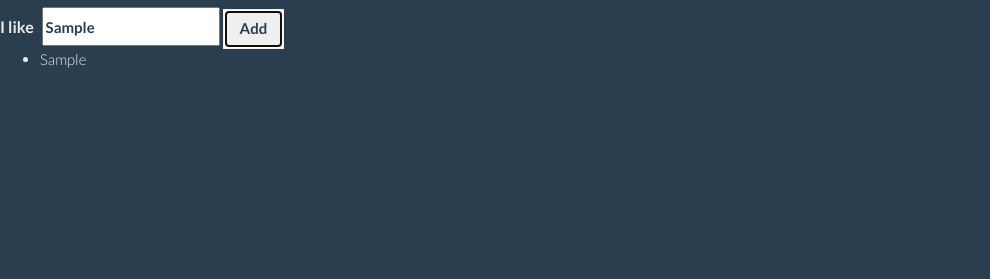
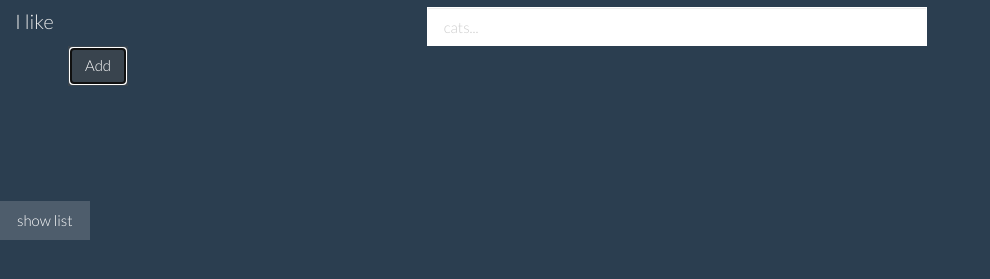
Before and after one commit to gariti/YourFavoriteThings-jQuery, a plain HTML site: page index.html in a window 1280 px wide. Both pictures are taken after typing "Sample" into the empty fields and a click on the button "Add". Shown: the part 67-346 px from the top of the page, without its empty margins (0-990 px from the left). Drawn offline with Linux system fonts and the light colour scheme.

Commit message:
add functionality to the script and bootstrap styling

```diff
--- a/css/styles.css
+++ b/css/styles.css
@@ -1,16 +1,22 @@
+ul {
+  display: none;
+  list-style: none;
+}
+
+#input-field {
+  max-width: 500px;
+}
+
 label {
-  font-size: 16px;
-  font-weight: bold;
-  padding-right: 5px;
+  font-size: 20px;
+  display: inline;
+  float: left;
 }
 
 #submit-button {
-   color: #2B3E50;
-   font-weight: bold;
+  margin-left: 68px;
 }
 
-#input-field {
-   color: #2B3E50;
-   font-weight: bold;
-   height: 39px;
+.list {
+  padding-top: 100px;
 }
--- a/index.html
+++ b/index.html
@@ -9,17 +9,24 @@
   <title>Your Favorite Things</title>
 </head>
 <body>
-  <h1>What are your favorite things?</h1>
+  <div>
+    <h1>What are your favorite things?</h1>
+  </div>
 
-  <form>
-    <label>I like</label>
-    <input id="input-field" type="text" placeholder="cats..." value="">
-    <button id="submit-button" type="submit" class="btn">Add</button>
-  </form>
+  <div class="form-group">
+    <form>
+      <label class="col-md-4 control-label">I like</label>
+      <input id="input-field" type="text" placeholder="cats..." class="form-control" value="">
+      <button id="submit-button" type="submit" class="btn btn-default">Add</button>
+    </form>
+  </div>
 
-  <ul>
+  <div class="list">
+    <button id="show-hide" type="button" class="btn btn-default">show list</button>
 
-  </ul>
+    <ul>
 
+    </ul>
+  </div>
 </body>
 </html>
--- a/scripts/scripts.js
+++ b/scripts/scripts.js
@@ -1,18 +1,30 @@
-
 jQuery(document).ready(function() {
-
+  //define function for Title casing
   function capitalizeFirstChar(val){
     return val.charAt(0).toUpperCase()+val.substr(1).toLowerCase();
   }
 
+  //user click on Add button
   $("form").submit(function(event) {
     event.preventDefault(); //prevent default form submit
-
-    var newListItem = $("#input-field").val(); //get value from input
-    newListItem = capitalizeFirstChar(newListItem);
+    var newListItem = $("#input-field").val(); //get value from input-field
+    newListItem = capitalizeFirstChar(newListItem); //apply title casing
     $("ul").prepend("<li>" + newListItem + "</li>") //insert list item
-
-
+    $("#input-field").val("") //reset input value
   });
 
+  //user click on "show/hide list button"
+  $("#show-hide").click(function() {
+    //fancy show/hide button transition
+    if ($(this).text() === "show list") {
+      $(this).fadeOut(function() {
+        $(this).text("hide list").fadeIn();
+      });
+    } else {
+      $(this).fadeOut(function() {
+        $(this).text("show list").fadeIn();
+      });
+    }
+    $("ul").fadeToggle(); //fade-in list
+  });
 });
```
